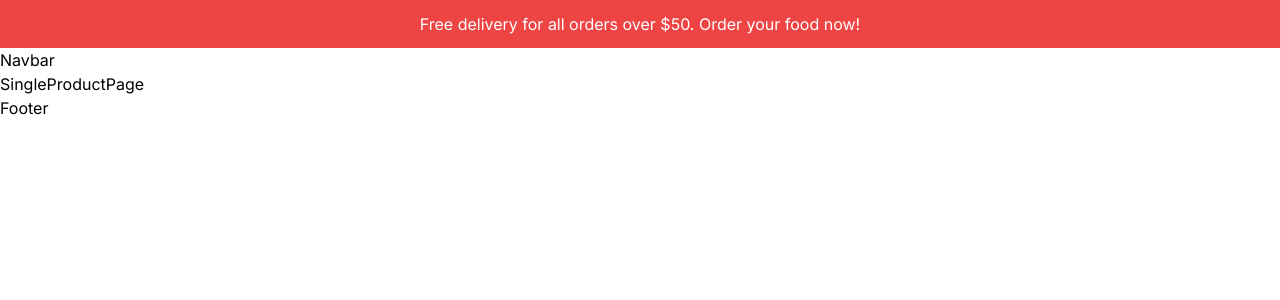
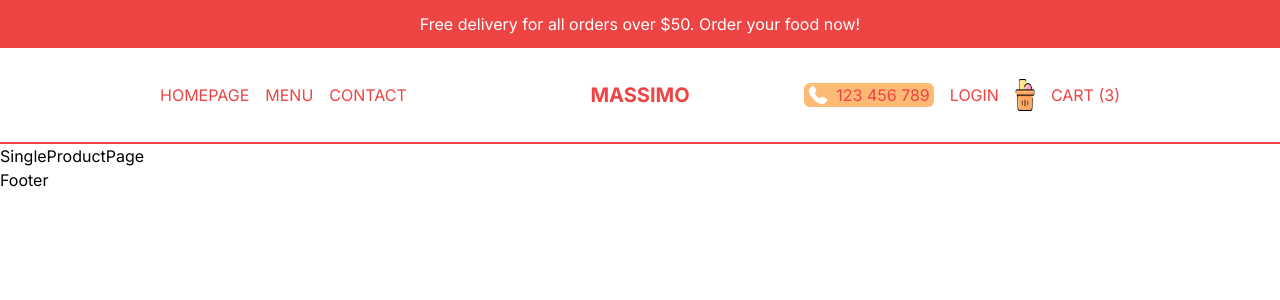
Before and after one commit to MarekRykaczewski/restaurant, a Next.js app: page /product/1 in a window 1280 px wide. Shown: the top 300 px of the page. Built offline with nearby package versions, Linux system fonts and the light colour scheme.

Commit message:
add navigation components

```diff
--- /dev/null
+++ b/src/components/CartIcon.tsx
@@ -0,0 +1,16 @@
+import Link from "next/link";
+import React from "react";
+import Image from "next/image";
+
+const CartIcon = () => {
+  return (
+    <Link href={"/cart"} className="flex items-center gap-4">
+      <div className="relative w-8 h-8 md:w-5 md:h:5">
+        <Image src="/cart.png" alt="" fill />
+      </div>
+      <span>Cart (3)</span>
+    </Link>
+  );
+};
+
+export default CartIcon;
--- /dev/null
+++ b/src/components/Menu.tsx
@@ -0,0 +1,58 @@
+"use client";
+
+import React, { useState } from "react";
+import Image from "next/image";
+import Link from "next/link";
+import CartIcon from "./CartIcon";
+
+const Menu = () => {
+  const [open, setOpen] = useState(false);
+
+  // TEMP
+  const user = false;
+
+  const links = [
+    { id: 1, title: "Homepage", url: "/" },
+    { id: 2, title: "Menu", url: "/" },
+    { id: 3, title: "Working Hours", url: "/" },
+    { id: 4, title: "Contact", url: "/" },
+  ];
+
+  return (
+    <div>
+      {!open ? (
+        <Image
+          src="/open.png"
+          alt=""
+          width={20}
+          height={20}
+          onClick={() => setOpen(true)}
+        />
+      ) : (
+        <Image
+          src="/close.png"
+          alt=""
+          width={20}
+          height={20}
+          onClick={() => setOpen(false)}
+        />
+      )}
+      {open && (
+        <div className="bg-red-500 text-white absolute left-0 top-24 w-full h-[calc(100vh-6rem)] flex flex-col gap-8 items-center justify-center text-3xl z-10">
+          {links.map((item) => (
+            <Link href={item.url} key={item.id} onClick={() => setOpen(false)}>
+              {item.title}
+            </Link>
+          ))}
+          <Link href="/login">Login</Link>
+          <Link href="/orders">Orders</Link>
+          <Link href="cart" onClick={() => setOpen(false)}>
+            <CartIcon />
+          </Link>
+        </div>
+      )}
+    </div>
+  );
+};
+
+export default Menu;
--- a/src/components/Navbar.tsx
+++ b/src/components/Navbar.tsx
@@ -1,7 +1,44 @@
 import React from "react";
+import Link from "next/link";
+import Menu from "./Menu";
+import CartIcon from "./CartIcon";
+import Image from "next/image";
 
 const Navbar = () => {
-  return <div>Navbar</div>;
+  // TEMP
+  const user = false;
+
+  return (
+    <div className="h-12 text-red-500 p-4 flex items-center justify-between border-b-2 border-b-red-500 uppercase md:h-24 lg:px-20 xl:px-40">
+      {/* LEFT LINKS */}
+      <div className="hidden md:flex gap-4 flex-1">
+        <Link href="/">Homepage</Link>
+        <Link href="/menu">Menu</Link>
+        <Link href="/">Contact</Link>
+      </div>
+      {/* LOGO */}
+      <div className="text-xl md:font-bold flex-1 md:text-center">
+        <Link href={"/"}>Massimo</Link>
+      </div>
+      {/* MOBILE MENU */}
+      <div className="md:hidden">
+        <Menu />
+      </div>
+      {/* RIGHT LINKS */}
+      <div className="hidden md:flex gap-4 items-center justify-end flex-1">
+        <div className="md:absolute top-3 r-2 lg:static flex items-center gap-2 cursor-pointer bg-orange-300 px-1 rounded-md">
+          <Image src="/phone.png" alt="" width={20} height={20} />
+          <span>123 456 789</span>
+        </div>
+        {!user ? (
+          <Link href="/login">Login</Link>
+        ) : (
+          <Link href="/orders">Orders</Link>
+        )}
+        <CartIcon />
+      </div>
+    </div>
+  );
 };
 
 export default Navbar;
```
